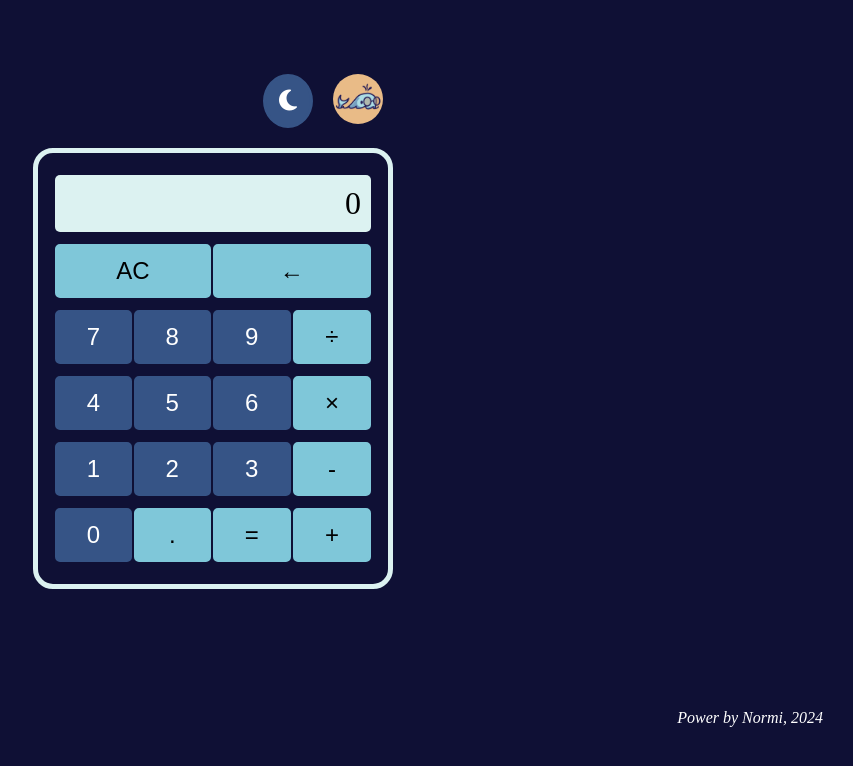
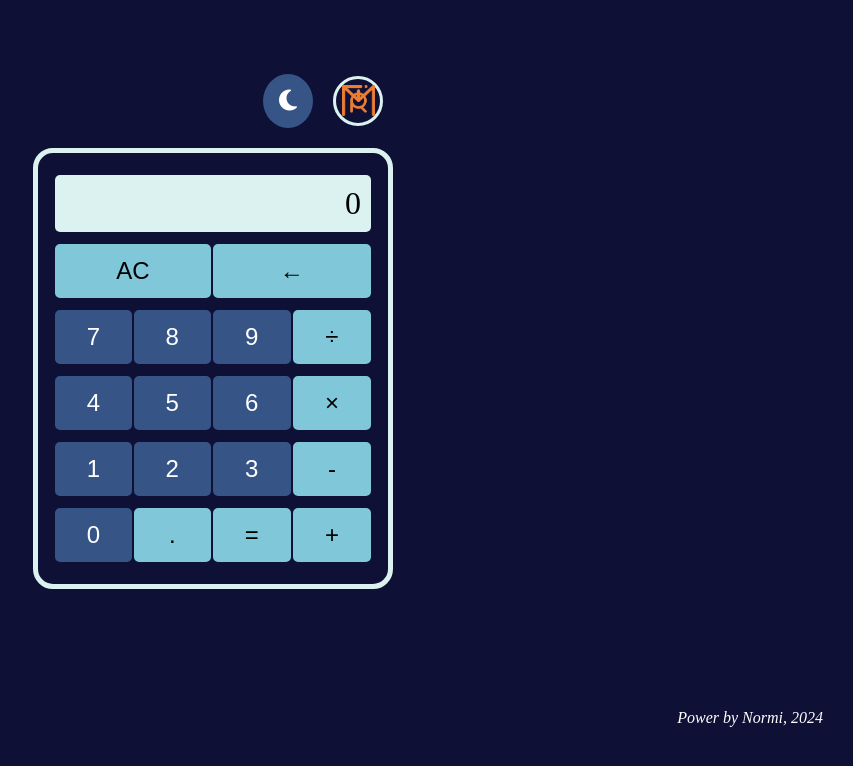
Before and after one commit to Normi-CYH/NormiCalculator, a plain HTML site: page index.html in a window 1280 px wide. Shown: the whole page, without its empty margins (427-1280 px from the left). Drawn offline with Linux system fonts and the light colour scheme.

Commit message:
update logo

```diff
--- a/index.html
+++ b/index.html
@@ -7,13 +7,14 @@
     <link rel="stylesheet"
               href="https://use.fontawesome.com/releases/v6.4.2/css/all.css">
     <script src="index.js"></script>
-    <title>NormiCalculator</title>
+    <title>Calculator | Normi</title>
+    <link rel="icon" href="images/logo_tab.png">
 </head>
 <body>
     <div class="calculator">
         <div class="nav">
             <button id="lightDark" type="button" onclick="lightDark()"><i class="fa-solid fa-moon"></i></button>
-            <a href="#"><img class="logo" src="images/NORMI_logo.jpg" alt="logo"></a>
+            <a href="#"><img class="logo" src="images/logo_tab.png" alt="logo"></a>
         </div>
         <table>
             <tr>
--- a/styles.css
+++ b/styles.css
@@ -39,10 +39,18 @@ body {
     margin: 0;
     border-radius: 50%;
 }
-
+.nav a {
+    width: 50px;
+    height: 50px;
+    display: flex;
+    justify-content: center;
+    align-items: center;
+    border-radius: 50%;
+    border: 3px solid var(--displayColor);
+}
 .logo {
-    width: 50px;
-    border-radius: 50%;
+    width: 75%;
+    object-fit: cover;
 }
 
 table {
```
Also changed, not shown: 1 other file.
